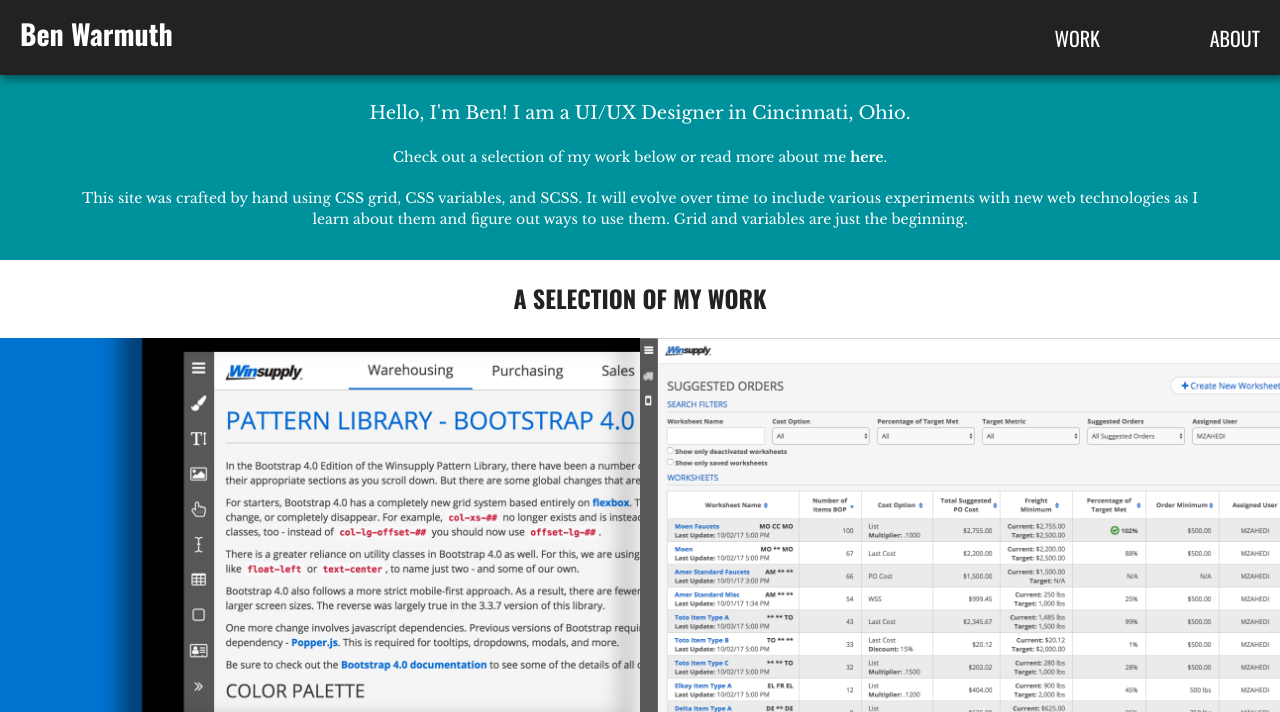
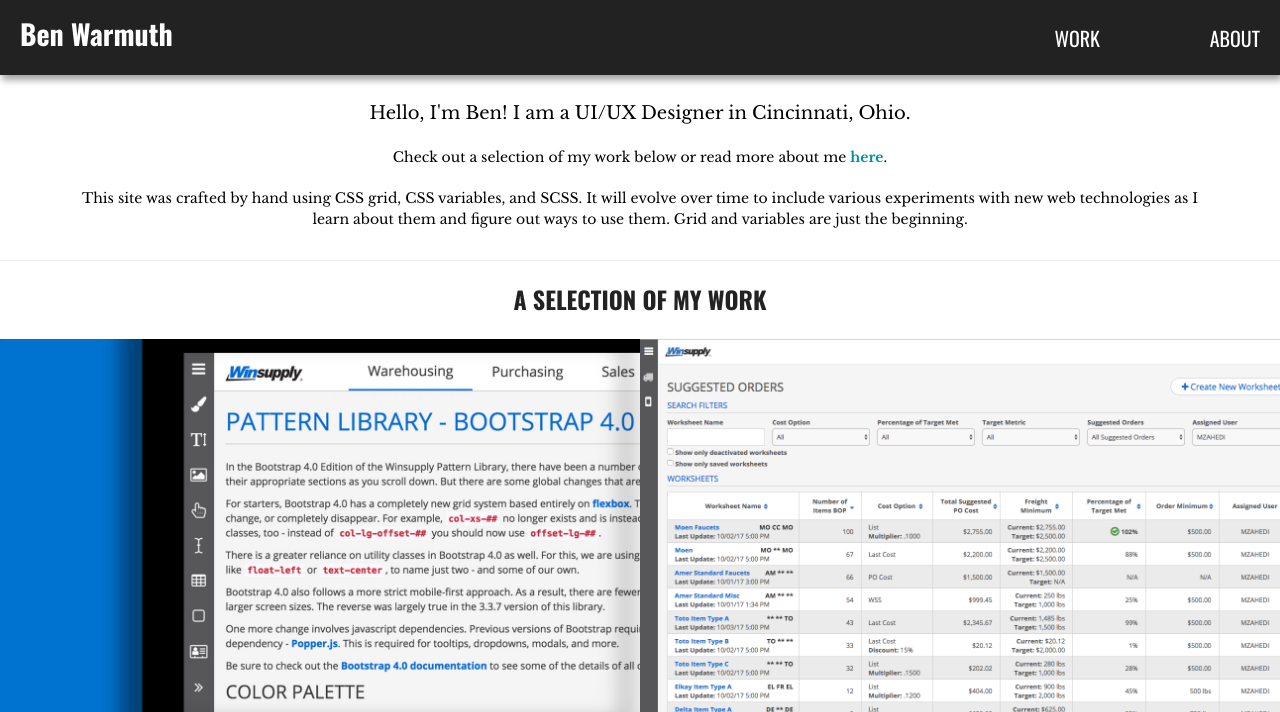
Before and after one commit to inevitabledoubt/inevitabledoubt.github.io, a plain HTML site: page index.html in a window 1280 px wide. Shown: the top 712 px of the page. Drawn offline with nearby package versions, Linux system fonts and the light colour scheme.

Commit message:
updating the intro CSS
Intro css updated to be a white background with dark text, blue links, and a border-bottom

```diff
--- a/scss/_partials/_base.scss
+++ b/scss/_partials/_base.scss
@@ -86,10 +86,11 @@
 // Intro
 
 .intro {
-	background-color: var(--primary-color);
-	color: rgba(var(--white),1);
+	// background-color: var(--primary-color);
+	color: rgba(var(--black),1);
 	text-align: center;
 	padding: 9rem 3rem 1.5rem 3rem;
+	border-bottom: .1rem solid var(--border-color);
 	@media screen and (min-width: 500px) {
 		padding: 10rem 8rem 3rem 8rem;
 	}
@@ -99,7 +100,7 @@
 			font-size: 1.8rem;
 		}
 		a {
-			color: rgba(var(--white),1);
+			color: var(--primary-color);
 			font-weight: bold;
 		}
 	}
```
Also changed, not shown: css/styles.css.
